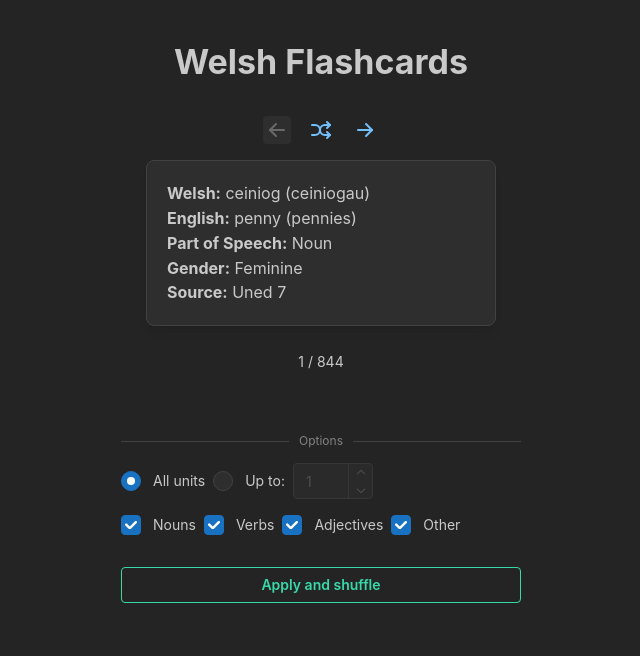
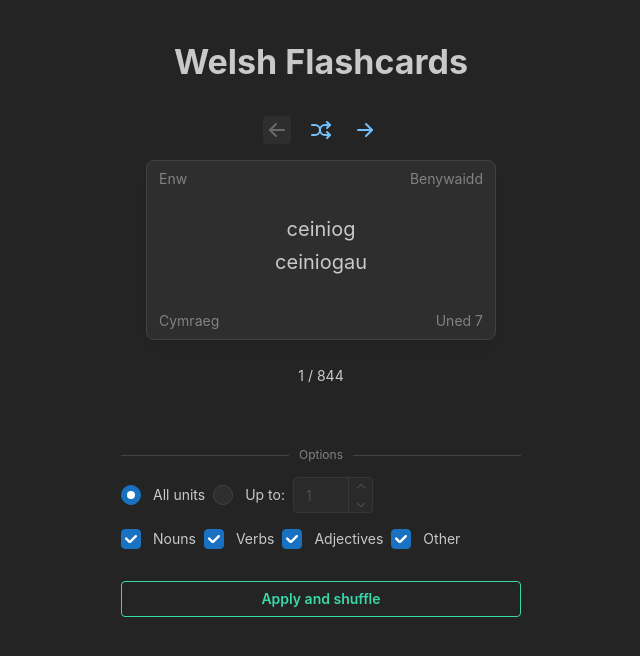
Before and after one commit to rjw57/welsh-flashcards, a React (Vite) app: page / in a window 1280 px wide. Shown: the top 656 px of the page, without its empty margins (319-959 px from the left). Built offline with nearby package versions, Linux system fonts and the light colour scheme.

Commit message:
feat: allow flipping card

```diff
--- /dev/null
+++ b/src/components/FlashCard.module.css
@@ -0,0 +1,30 @@
+.flipContainer {
+  perspective: 1000px;
+  cursor: pointer;
+}
+
+.flipper {
+  position: relative;
+  width: 100%;
+  height: 100%;
+  transition: transform 0.6s cubic-bezier(0.4, 0.2, 0.2, 1);
+  transform-style: preserve-3d;
+}
+
+.flipped {
+  transform: rotateY(180deg);
+}
+
+.front,
+.back {
+  position: absolute;
+  width: 100%;
+  height: 100%;
+  backface-visibility: hidden;
+  top: 0;
+  left: 0;
+}
+
+.back {
+  transform: rotateY(180deg);
+}
--- a/src/components/FlashCard.tsx
+++ b/src/components/FlashCard.tsx
@@ -1,8 +1,24 @@
+import type { ComponentProps } from "react";
 import { Card, Text } from "@mantine/core";
 import type { VocabEntry } from "../vocab";
 import { Gender, PartOfSpeech } from "../vocab";
+import styles from "./FlashCard.module.css";
 
-const formatPartOfSpeech = (pos: PartOfSpeech) => {
+const formatPartOfSpeech = (pos: PartOfSpeech, lang: "en" | "cy" = "en") => {
+  if (lang === "cy") {
+    switch (pos) {
+      case PartOfSpeech.Noun:
+        return "Enw";
+      case PartOfSpeech.Verb:
+        return "Berf";
+      case PartOfSpeech.Adjective:
+        return "Ansoddair";
+      case PartOfSpeech.Other:
+        return "Arall";
+      default:
+        return String(pos);
+    }
+  }
   switch (pos) {
     case PartOfSpeech.Noun:
       return "Noun";
@@ -17,37 +33,95 @@ const formatPartOfSpeech = (pos: PartOfSpeech) => {
   }
 };
 
-const formatGender = (gender?: Gender) => {
+const formatGender = (gender?: Gender, lang: "en" | "cy" = "en") => {
   if (!gender) return "";
+  if (lang === "cy") {
+    return gender === Gender.Masculine ? "Gwrywaidd" : "Benywaidd";
+  }
   return gender === Gender.Masculine ? "Masculine" : "Feminine";
 };
 
-interface FlashCardProps {
+interface FlashCardProps extends ComponentProps<"div"> {
   card: VocabEntry;
+  flipped?: boolean;
 }
 
-const FlashCard = ({ card }: FlashCardProps) => (
-  <Card shadow="sm" padding="lg" radius="md" withBorder style={{ minWidth: 350 }}>
-    <Text>
-      <strong>Welsh:</strong> {card.welsh}
-      {card.welshPlural && ` (${card.welshPlural})`}
+const FlashCard = ({ card, flipped, ...divProps }: FlashCardProps) => {
+  return (
+    <div
+      className={styles.flipContainer}
+      tabIndex={0}
+      role="button"
+      style={{ minWidth: 350, outline: "none" }}
+      {...divProps}
+    >
+      <div
+        className={styles.flipper + (flipped ? " " + styles.flipped : "")}
+        style={{ minHeight: 180 }}
+      >
+        <div className={styles.front}>
+          <Card
+            shadow="sm"
+            padding="lg"
+            radius="md"
+            withBorder
+            style={{ position: "relative", minHeight: 180 }}
+          >
+            <Text span c="dimmed" size="sm" style={{ position: "absolute", top: 8, left: 12 }}>
+              {formatPartOfSpeech(card.type, "cy")}
             </Text>
-    <Text>
-      <strong>English:</strong> {card.english}
-      {card.englishPlural && ` (${card.englishPlural})`}
+            <Text span c="dimmed" size="sm" style={{ position: "absolute", top: 8, right: 12 }}>
+              {card.gender ? formatGender(card.gender, "cy") : ""}
             </Text>
-    <Text>
-      <strong>Part of Speech:</strong> {formatPartOfSpeech(card.type)}
+            <Text style={{ textAlign: "center" }} mt="xl" size="xl">
+              {card.welsh}
             </Text>
-    {card.gender && (
-      <Text>
-        <strong>Gender:</strong> {formatGender(card.gender)}
+            {card.welshPlural && (
+              <Text style={{ textAlign: "center" }} size="xl">
+                {card.welshPlural}
               </Text>
             )}
-    <Text>
-      <strong>Source:</strong> {card.source}
+            <Text span c="dimmed" size="sm" style={{ position: "absolute", bottom: 8, right: 12 }}>
+              {card.source}
+            </Text>
+            <Text span c="dimmed" size="sm" style={{ position: "absolute", bottom: 8, left: 12 }}>
+              Cymraeg
             </Text>
           </Card>
+        </div>
+        <div className={styles.back}>
+          <Card
+            shadow="sm"
+            padding="lg"
+            radius="md"
+            withBorder
+            style={{ position: "relative", minHeight: 180 }}
+          >
+            <Text span c="dimmed" size="sm" style={{ position: "absolute", top: 8, left: 12 }}>
+              {formatPartOfSpeech(card.type)}
+            </Text>
+            <Text span c="dimmed" size="sm" style={{ position: "absolute", top: 8, right: 12 }}>
+              {card.gender ? formatGender(card.gender) : ""}
+            </Text>
+            <Text style={{ textAlign: "center" }} size="xl" mt="xl">
+              {card.english}
+            </Text>
+            {card.englishPlural && (
+              <Text style={{ textAlign: "center" }} size="xl">
+                {card.englishPlural}
+              </Text>
+            )}
+            <Text span c="dimmed" size="sm" style={{ position: "absolute", bottom: 8, right: 12 }}>
+              {card.source}
+            </Text>
+            <Text span c="dimmed" size="sm" style={{ position: "absolute", bottom: 8, left: 12 }}>
+              English
+            </Text>
+          </Card>
+        </div>
+      </div>
+    </div>
   );
+};
 
 export default FlashCard;
--- a/src/pages/Index.tsx
+++ b/src/pages/Index.tsx
@@ -18,6 +18,8 @@ const shuffleInPlace = <T,>(array: T[]): T[] => {
 };
 
 const Index = () => {
+  const [startFlipped, setStartFlipped] = useState(false);
+  const [cardFlipped, setCardFlipped] = useState(startFlipped);
   const [source, setSource] = useState<SourceSelectorState>({ mode: "all" });
   const [parts, setParts] = useState<PartOfSpeechSelectorState>({
     noun: true,
@@ -60,10 +62,12 @@ const Index = () => {
 
   const nextCard = () => {
     setCardIndex(Math.min(cardIndex + 1, filteredVocab.length - 1));
+    setCardFlipped(startFlipped);
   };
 
   const previousCard = () => {
     setCardIndex(Math.max(cardIndex - 1, 0));
+    setCardFlipped(startFlipped);
   };
 
   return (
@@ -75,7 +79,17 @@ const Index = () => {
         onNext={nextCard}
         onPrevious={previousCard}
       />
-      {card ? <FlashCard card={card} /> : <Text>No cards to display.</Text>}
+      {card ? (
+        <FlashCard
+          card={card}
+          flipped={cardFlipped}
+          onClick={() => {
+            setCardFlipped((f) => !f);
+          }}
+        />
+      ) : (
+        <Text>No cards to display.</Text>
+      )}
       {filteredVocab.length > 0 && (
         <Text align="center" size="sm" mt="xs">
           {cardIndex + 1} / {filteredVocab.length}
@@ -91,6 +105,7 @@ const Index = () => {
             onClick={() => {
               setEffectiveState({ source, parts });
               setCardIndex(0);
+              setStartFlipped(false);
             }}
             variant="outline"
             color="teal"
```
Lines whose indentation alone changed are shown as unchanged.
